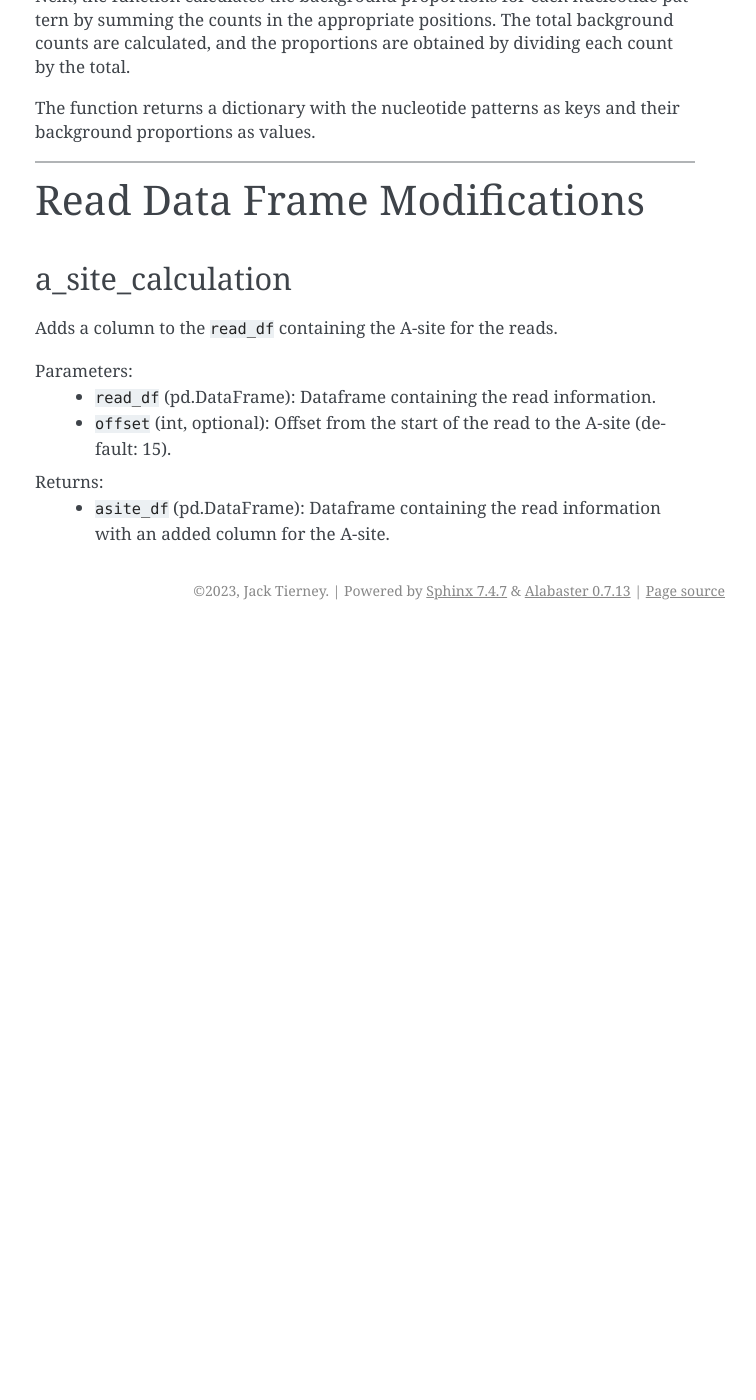
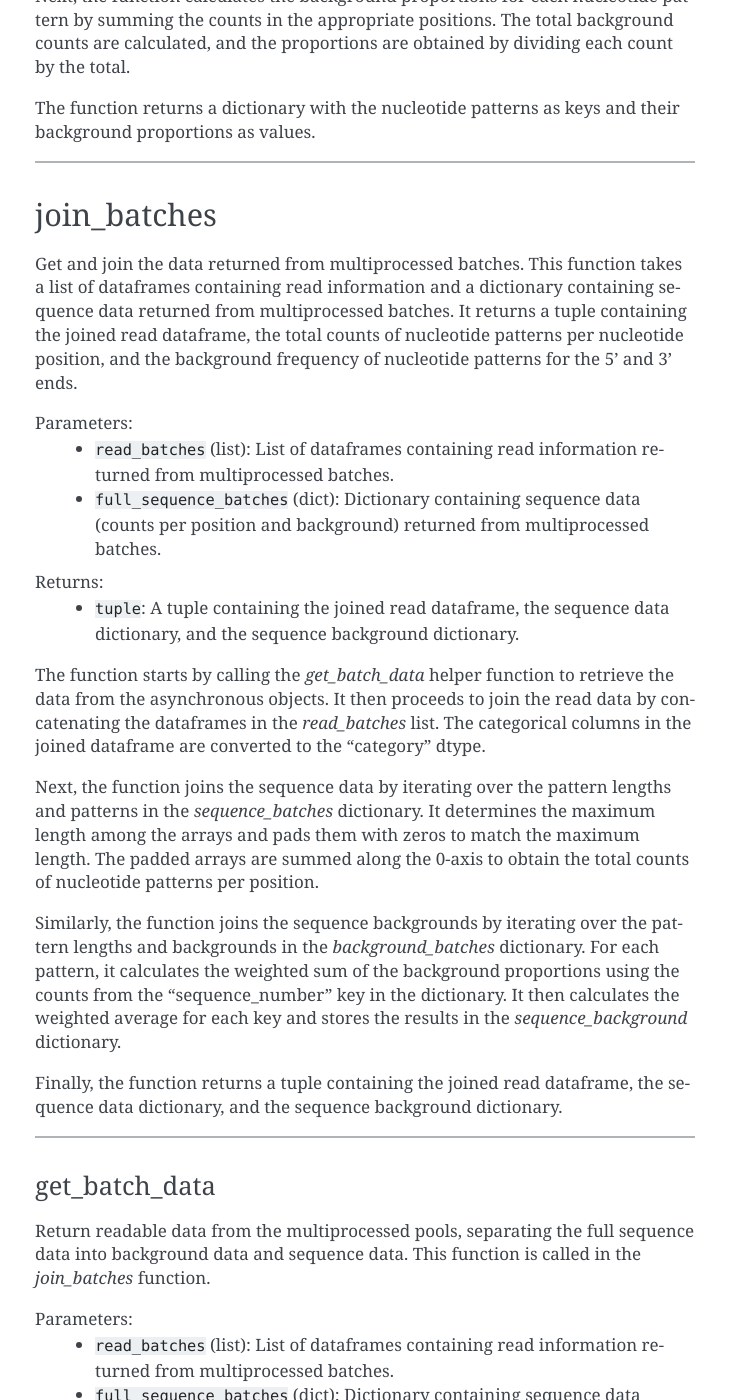
Before and after one commit to JackCurragh/RiboMetric, a Sphinx documentation site: the page built from docs/functions.rst, in a window 1280 px wide and 1400 px high, scrolled down 3717 px. Shown: the whole window, without its empty margins (385-1141 px from the left). Built offline with Sphinx 7.4.7, drawn with Linux system fonts in a browser that asks for light colours; pages that are not in the unit, such as notebooks, are missing from menus; before the commit the page ends 4347 px from its top, so only the background shows below that; some of the changed text lies outside the part shown.

Commit message:
Added join and get batch data

```diff
--- a/docs/functions.rst
+++ b/docs/functions.rst
@@ -117,6 +117,46 @@ The function returns a dictionary with the nucleotide patterns as keys and their
 
 ----
 
+join_batches
+---------------
+
+
+Get and join the data returned from multiprocessed batches. This function takes a list of dataframes containing read information and a dictionary containing sequence data returned from multiprocessed batches. It returns a tuple containing the joined read dataframe, the total counts of nucleotide patterns per nucleotide position, and the background frequency of nucleotide patterns for the 5' and 3' ends.
+
+Parameters:
+    - ``read_batches`` (list): List of dataframes containing read information returned from multiprocessed batches.
+    - ``full_sequence_batches`` (dict): Dictionary containing sequence data (counts per position and background) returned from multiprocessed batches.
+
+Returns:
+    - ``tuple``: A tuple containing the joined read dataframe, the sequence data dictionary, and the sequence background dictionary.
+
+The function starts by calling the `get_batch_data` helper function to retrieve the data from the asynchronous objects. It then proceeds to join the read data by concatenating the dataframes in the `read_batches` list. The categorical columns in the joined dataframe are converted to the "category" dtype.
+
+Next, the function joins the sequence data by iterating over the pattern lengths and patterns in the `sequence_batches` dictionary. It determines the maximum length among the arrays and pads them with zeros to match the maximum length. The padded arrays are summed along the 0-axis to obtain the total counts of nucleotide patterns per position.
+
+Similarly, the function joins the sequence backgrounds by iterating over the pattern lengths and backgrounds in the `background_batches` dictionary. For each pattern, it calculates the weighted sum of the background proportions using the counts from the "sequence_number" key in the dictionary. It then calculates the weighted average for each key and stores the results in the `sequence_background` dictionary.
+
+Finally, the function returns a tuple containing the joined read dataframe, the sequence data dictionary, and the sequence background dictionary.
+
+----
+
+get_batch_data
+~~~~~~~~~~~~~~~~~~
+
+Return readable data from the multiprocessed pools, separating the full sequence data into background data and sequence data. This function is called in the `join_batches` function.
+
+Parameters:
+    - ``read_batches`` (list): List of dataframes containing read information returned from multiprocessed batches.
+    - ``full_sequence_batches`` (dict): Dictionary containing sequence data (counts per position and background) returned from multiprocessed batches.
+
+Returns:
+    - ``tuple``: A tuple containing the read batches, background batches, and sequence batches.
+
+The function iterates over the pattern lengths and results in the `full_sequence_batches` dictionary. For each result, it checks if the pattern contains "bg" or "sequence" to determine whether it belongs to the background or sequence data. It appends the array to the corresponding dictionary entry based on the pattern and pattern length.
+
+Finally, the function returns a tuple containing the read batches, background batches, and sequence batches.
+
+
 Read Data Frame Modifications
 =============
 
```
